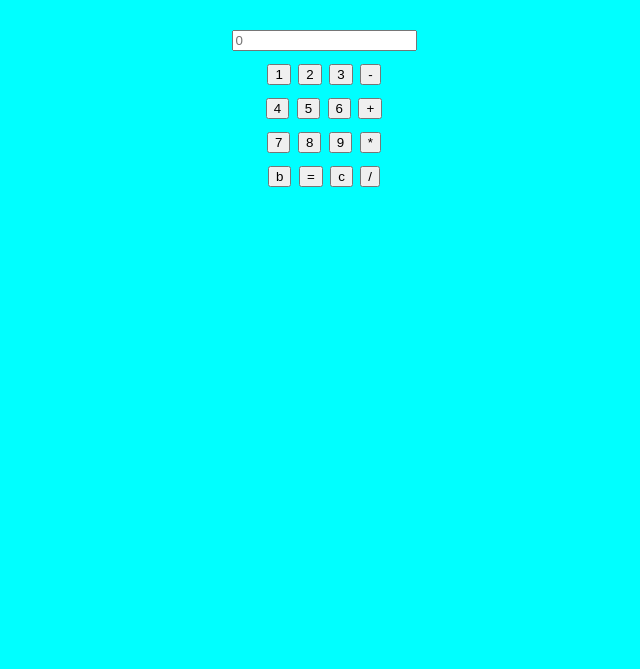
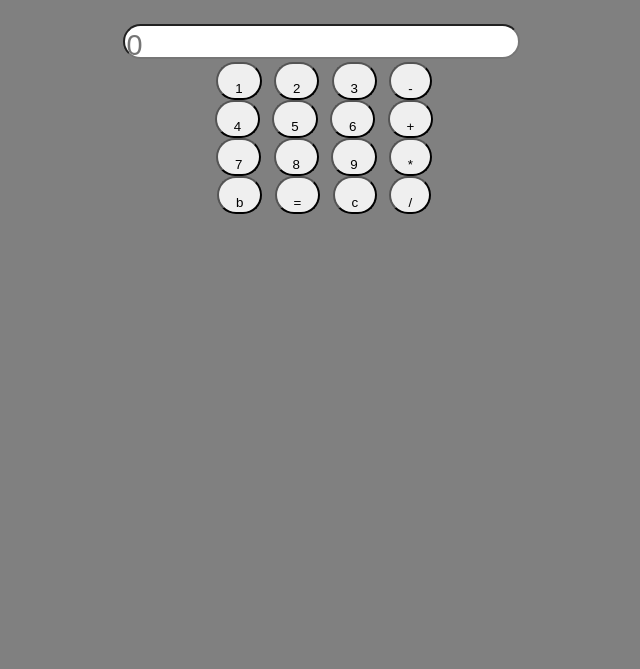
Before and after one commit to EliTorn/calculator, a plain HTML site: page index.html in a window 1280 px wide. Shown: the part 131-800 px from the top of the page, without its empty margins (316-956 px from the left). Drawn offline with Linux system fonts and the light colour scheme.

Commit message:
changes css

```diff
--- a/index.css
+++ b/index.css
@@ -1,8 +1,23 @@
 
 body {
-    background: aqua;
+    background-color: gray;
+    width: 500px;
+    text-align: center;
+    margin: 4% auto;
+    letter-spacing: 5px;
+    font-size: 1.8rem;
 }
-div {
-    text-align:center;
-    font-size: 30px;
+#input {
+    height: 20px;
+    padding-right: 15px;
+    padding-top: 10px;
+    margin-right: 6px;
+    font-size:1.8rem;
+    border-radius: 50px;
 }
+button {
+    border-radius: 50px;
+    height: 20px;
+    padding: 17px;
+    box-shadow: none;
+}
```
